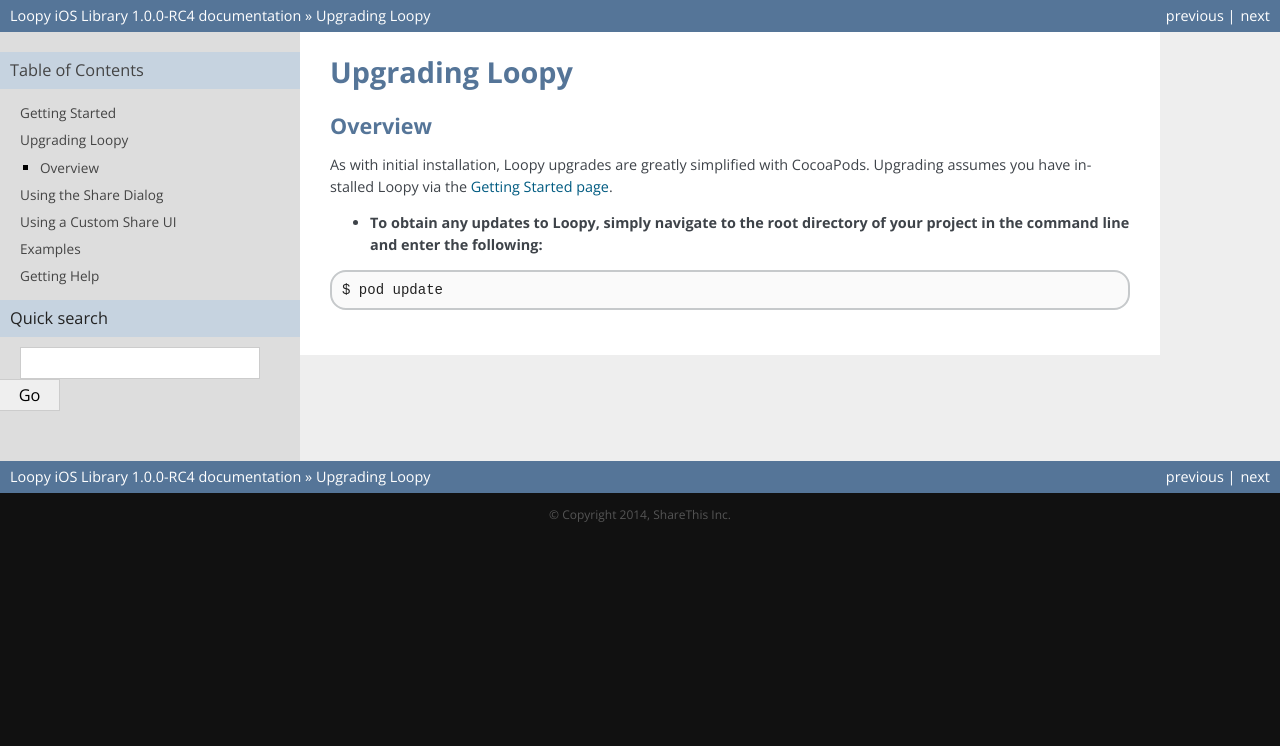
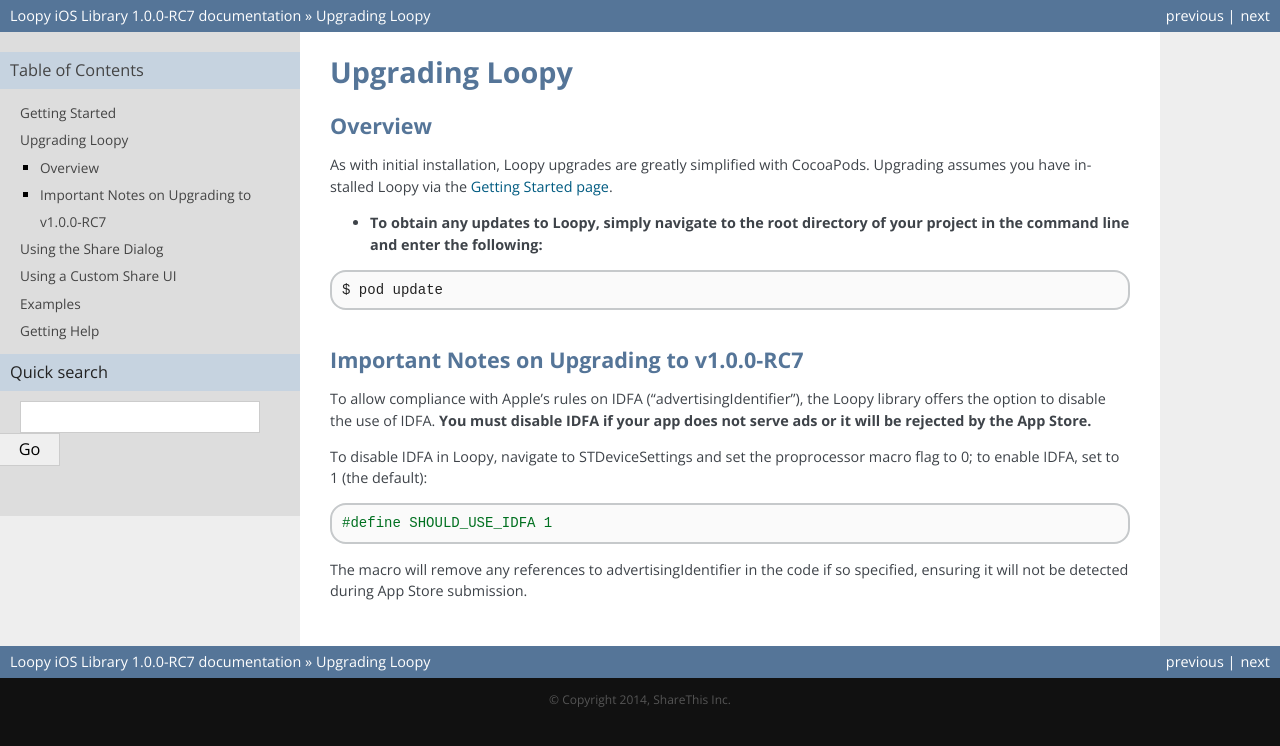
Before and after one commit to socialize/loopy-ios, a Sphinx documentation site: the page built from Documentation/sphinx/source/upgrading.rst, in a window 1280 px wide. Shown: the top 746 px of the page. Built offline with Sphinx 7.4.7, drawn with Linux system fonts in a browser that asks for light colours.

Commit message:
Docs and version changes for 1.0.0-RC7

```diff
--- a/Documentation/sphinx/source/conf.py
+++ b/Documentation/sphinx/source/conf.py
@@ -48,9 +48,9 @@
 # built documents.
 #
 # The short X.Y version.
-version = '1.0.0-RC4'
+version = '1.0.0-RC7'
 # The full version, including alpha/beta/rc tags.
-release = '1.0.0-RC4'
+release = '1.0.0-RC7'
 
 # The language for content autogenerated by Sphinx. Refer to documentation
 # for a list of supported languages.
--- a/Documentation/sphinx/source/upgrading.rst
+++ b/Documentation/sphinx/source/upgrading.rst
@@ -16,3 +16,17 @@
 ::
 
             $ pod update
+
+
+Important Notes on Upgrading to v1.0.0-RC7
+------------------------------------------------
+
+To allow compliance with Apple's rules on IDFA ("advertisingIdentifier"), the Loopy library offers the option to disable the use of IDFA. **You must disable IDFA if your app does not serve ads or it will be rejected by the App Store.**
+
+To disable IDFA in Loopy, navigate to STDeviceSettings and set the proprocessor macro flag to 0; to enable IDFA, set to 1 (the default):
+
+::
+
+	#define SHOULD_USE_IDFA 1
+
+The macro will remove any references to advertisingIdentifier in the code if so specified, ensuring it will not be detected during App Store submission.
```
Also changed, not shown: 2 other files.
